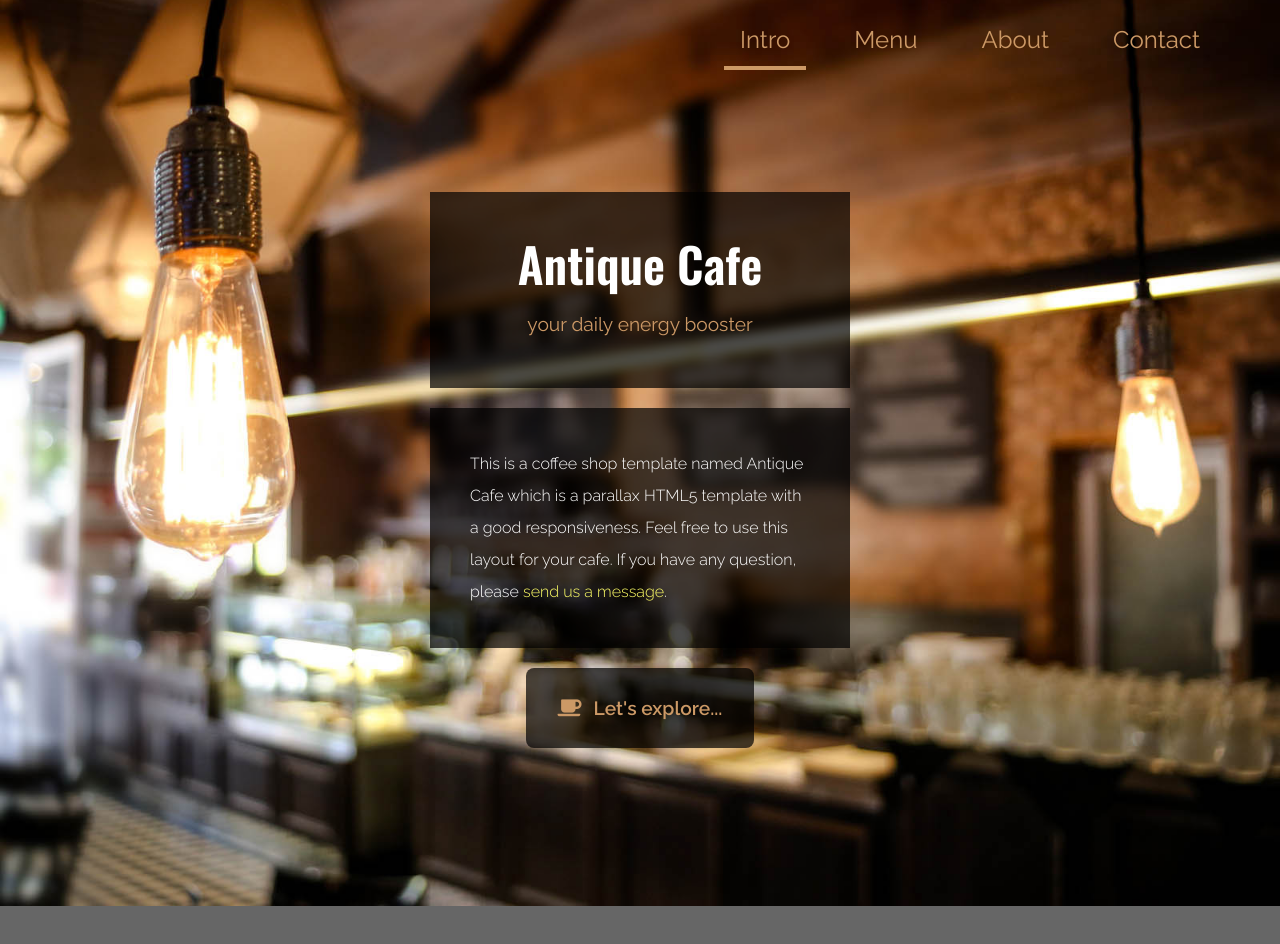
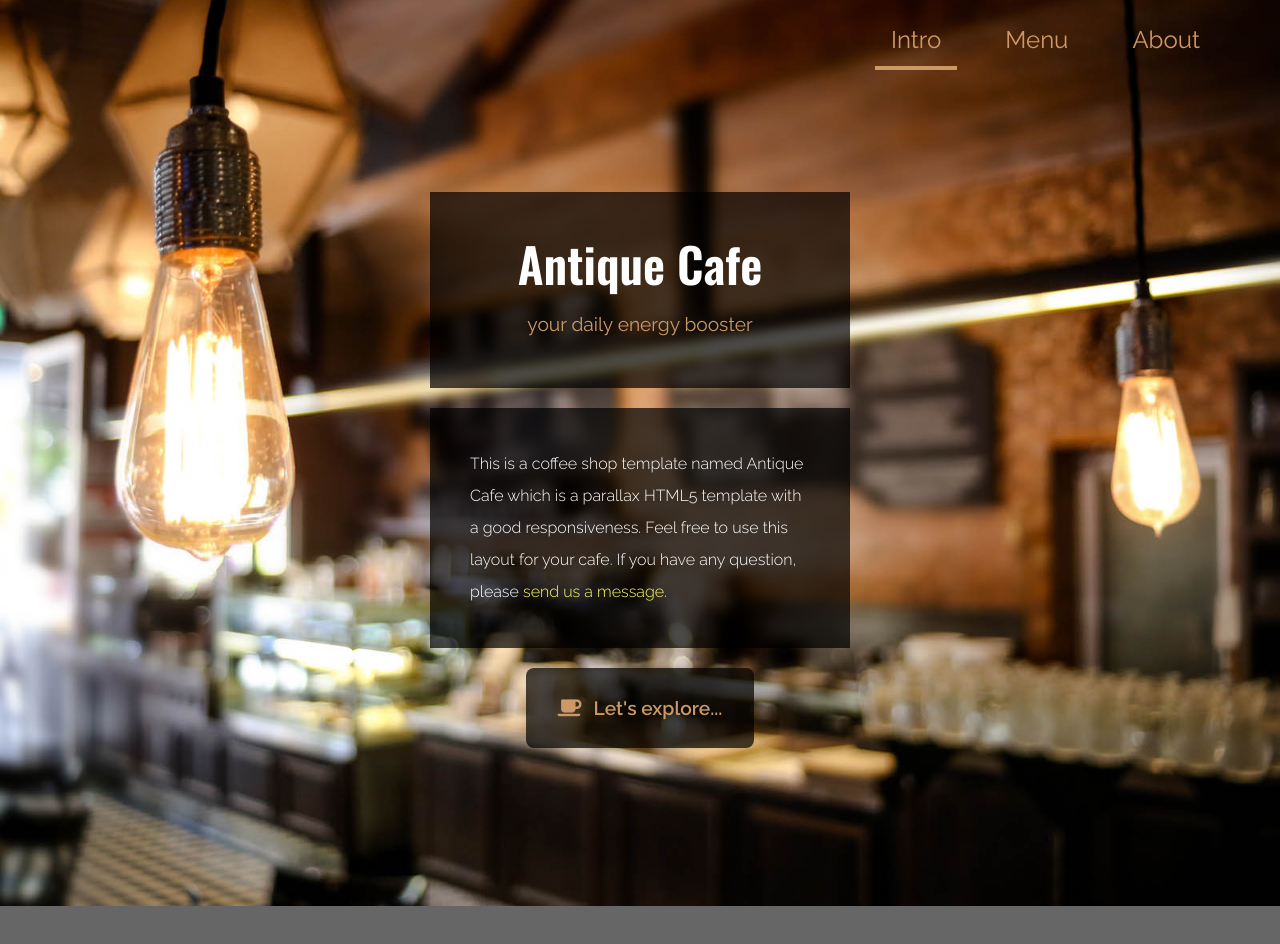
Before and after one commit to NewWayPremium/NewWayPremium.github.io, a plain HTML site: page index.html in a window 1280 px wide. Shown: the top 944 px of the page. Drawn offline with nearby package versions, Linux system fonts and the light colour scheme.

Commit message:
contact delet

```diff
--- a/index.html
+++ b/index.html
@@ -31,7 +31,7 @@ https://www.tooplate.com/view/2126-antique-cafe
                     <li class="inline-block mb-4 mx-4"><a href="#intro" class="tm-text-gold py-1 md:py-3 px-4">Intro</a></li>
                     <li class="inline-block mb-4 mx-4"><a href="#menu" class="tm-text-gold py-1 md:py-3 px-4">Menu</a></li>
                     <li class="inline-block mb-4 mx-4"><a href="#about" class="tm-text-gold py-1 md:py-3 px-4">About</a></li>
-                    <li class="inline-block mb-4 mx-4"><a href="#contact" class="tm-text-gold py-1 md:py-3 px-4">Contact</a></li>
+
                 </ul>
             </div>
         </nav>
```
